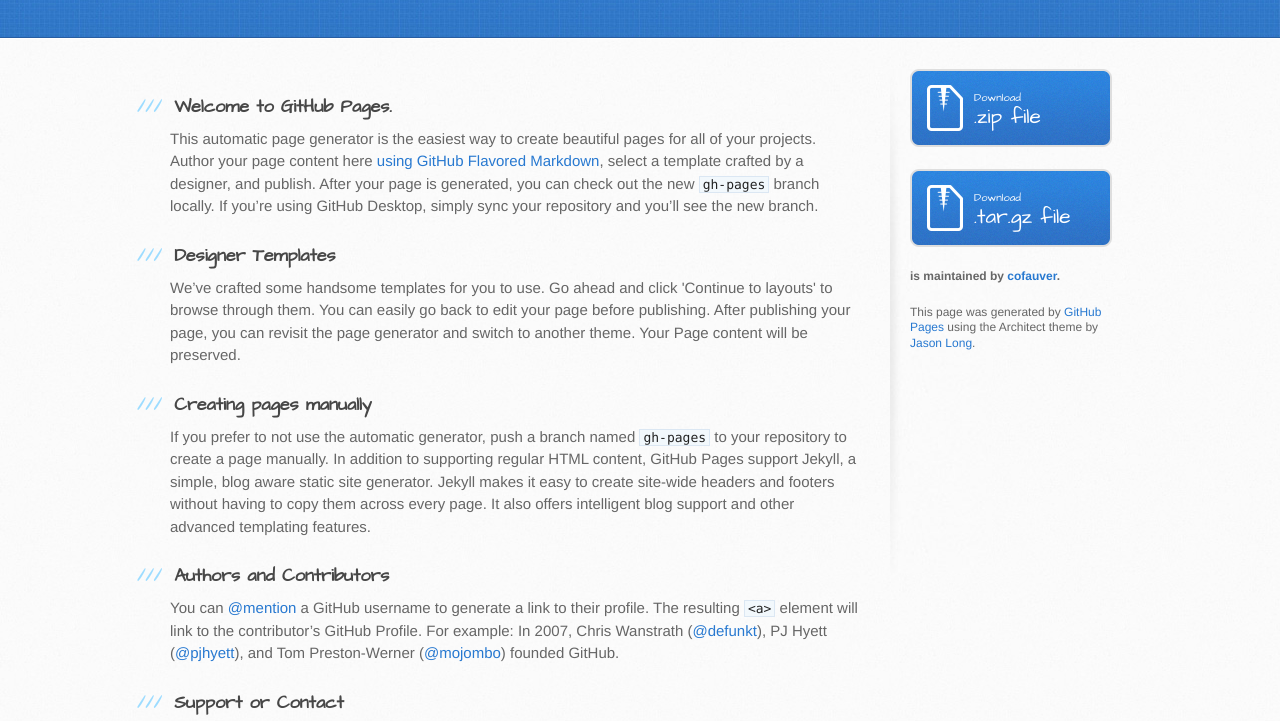
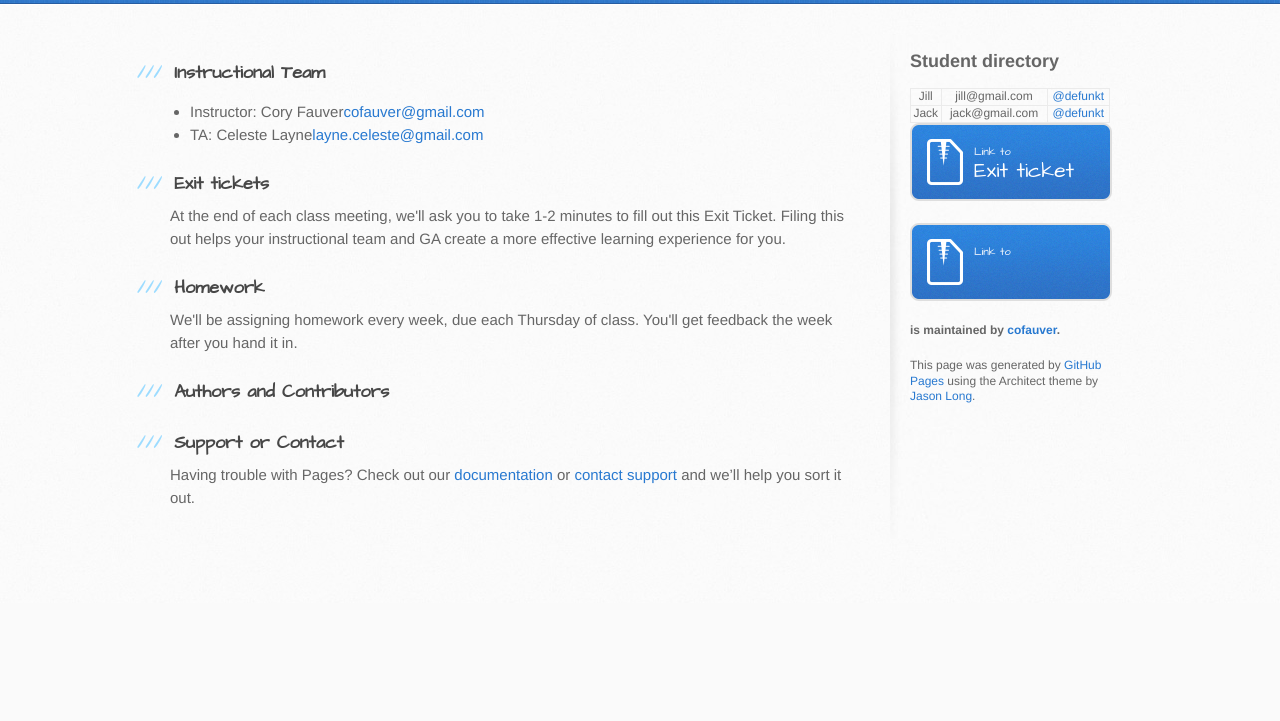
Before and after one commit to cofauver/fewd40, a plain HTML site: page index.html in a window 1280 px wide. Shown: the part 197-918 px from the top of the page. After the commit the page ends 800 px from the top, so only its background shows below. Drawn offline with Linux system fonts and the light colour scheme.

Commit message:
adding some course specific content to the gh-page

```diff
--- a/index.html
+++ b/index.html
@@ -13,14 +13,14 @@
     <script src="//html5shiv.googlecode.com/svn/trunk/html5.js"></script>
     <![endif]-->
 
-    <title>Fewd40 by cofauver</title>
+    <title>FEWD 40</title>
   </head>
 
   <body>
     <header>
       <div class="inner">
-        <h1>Fewd40</h1>
-        <h2>The repository for the gh-pages site that controls our course website</h2>
+        <h1>FEWD 40</h1>
+        <h2>The nerve center for the FEWD 40</h2>
         <a href="https://github.com/cofauver/fewd40" class="button"><small>View project on</small> GitHub</a>
       </div>
     </header>
@@ -29,24 +29,27 @@
       <div class="inner clearfix">
         <section id="main-content">
           <h3>
-<a id="welcome-to-github-pages" class="anchor" href="#welcome-to-github-pages" aria-hidden="true"><span class="octicon octicon-link"></span></a>Welcome to GitHub Pages.</h3>
+<a id="welcome-to-github-pages" class="anchor" href="#welcome-to-github-pages" aria-hidden="true"><span class="octicon octicon-link"></span></a>Instructional Team</h3>
 
-<p>This automatic page generator is the easiest way to create beautiful pages for all of your projects. Author your page content here <a href="https://guides.github.com/features/mastering-markdown/">using GitHub Flavored Markdown</a>, select a template crafted by a designer, and publish. After your page is generated, you can check out the new <code>gh-pages</code> branch locally. If you’re using GitHub Desktop, simply sync your repository and you’ll see the new branch.</p>
+<ul>
+  <li>Instructor: Cory Fauver<a href="mailto:cofauver@gmail.com">cofauver@gmail.com</a></li>
+  <li>TA: Celeste Layne<a href="mailto:layne.celeste@gmail.com">layne.celeste@gmail.com</a></li>
+</ul>
 
 <h3>
-<a id="designer-templates" class="anchor" href="#designer-templates" aria-hidden="true"><span class="octicon octicon-link"></span></a>Designer Templates</h3>
+<a id="designer-templates" class="anchor" href="#designer-templates" aria-hidden="true"><span class="octicon octicon-link"></span></a>Exit tickets</h3>
 
-<p>We’ve crafted some handsome templates for you to use. Go ahead and click 'Continue to layouts' to browse through them. You can easily go back to edit your page before publishing. After publishing your page, you can revisit the page generator and switch to another theme. Your Page content will be preserved.</p>
+<p>At the end of each class meeting, we'll ask you to take 1-2 minutes to fill out this Exit Ticket. Filing this out helps your instructional team and GA create a more effective learning experience for you.</p>
 
 <h3>
-<a id="creating-pages-manually" class="anchor" href="#creating-pages-manually" aria-hidden="true"><span class="octicon octicon-link"></span></a>Creating pages manually</h3>
+<a id="creating-pages-manually" class="anchor" href="#creating-pages-manually" aria-hidden="true"><span class="octicon octicon-link"></span></a>Homework</h3>
 
-<p>If you prefer to not use the automatic generator, push a branch named <code>gh-pages</code> to your repository to create a page manually. In addition to supporting regular HTML content, GitHub Pages support Jekyll, a simple, blog aware static site generator. Jekyll makes it easy to create site-wide headers and footers without having to copy them across every page. It also offers intelligent blog support and other advanced templating features.</p>
+<p>We'll be assigning homework every week, due each Thursday of class. You'll get feedback the week after you hand it in.</p>
 
 <h3>
 <a id="authors-and-contributors" class="anchor" href="#authors-and-contributors" aria-hidden="true"><span class="octicon octicon-link"></span></a>Authors and Contributors</h3>
 
-<p>You can <a href="https://github.com/blog/821" class="user-mention">@mention</a> a GitHub username to generate a link to their profile. The resulting <code>&lt;a&gt;</code> element will link to the contributor’s GitHub Profile. For example: In 2007, Chris Wanstrath (<a href="https://github.com/defunkt" class="user-mention">@defunkt</a>), PJ Hyett (<a href="https://github.com/pjhyett" class="user-mention">@pjhyett</a>), and Tom Preston-Werner (<a href="https://github.com/mojombo" class="user-mention">@mojombo</a>) founded GitHub.</p>
+
 
 <h3>
 <a id="support-or-contact" class="anchor" href="#support-or-contact" aria-hidden="true"><span class="octicon octicon-link"></span></a>Support or Contact</h3>
@@ -55,13 +58,29 @@
         </section>
 
         <aside id="sidebar">
-          <a href="https://github.com/cofauver/fewd40/zipball/master" class="button">
-            <small>Download</small>
-            .zip file
+
+          <h2>Student directory</h2>
+          <table>
+            <tr>
+              <td>Jill</td>
+              <td>jill@gmail.com</td>
+              <td><a href="https://github.com/defunkt" class="user-mention">@defunkt</a></td>
+            </tr>
+            <tr>
+              <td>Jack</td>
+              <td>jack@gmail.com</td>
+              <td><a href="https://github.com/defunkt" class="user-mention">@defunkt</a></td>
+            </tr>
+          </table>
+
+
+          <a href="" class="button">
+            <small>Link to</small>
+            Exit ticket
           </a>
           <a href="https://github.com/cofauver/fewd40/tarball/master" class="button">
-            <small>Download</small>
-            .tar.gz file
+            <small>Link to</small>
+
           </a>
 
           <p class="repo-owner"><a href="https://github.com/cofauver/fewd40"></a> is maintained by <a href="https://github.com/cofauver">cofauver</a>.</p>
```
Also changed, not shown: README.md (added).
